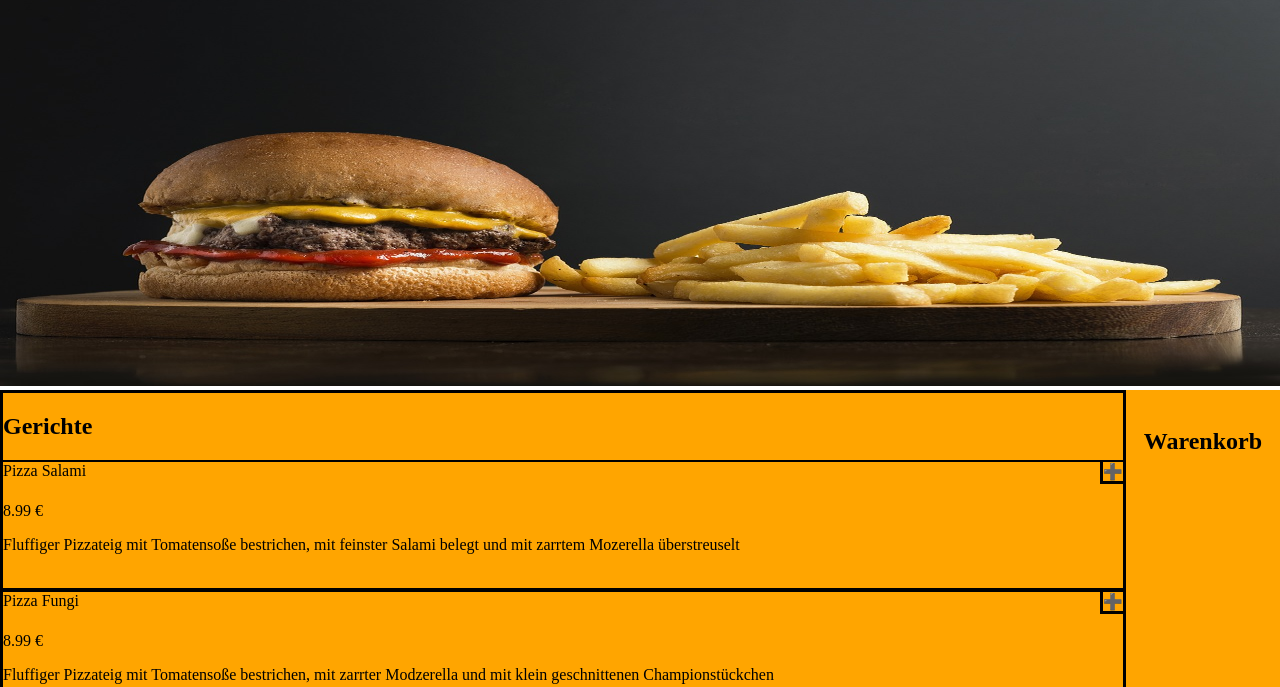
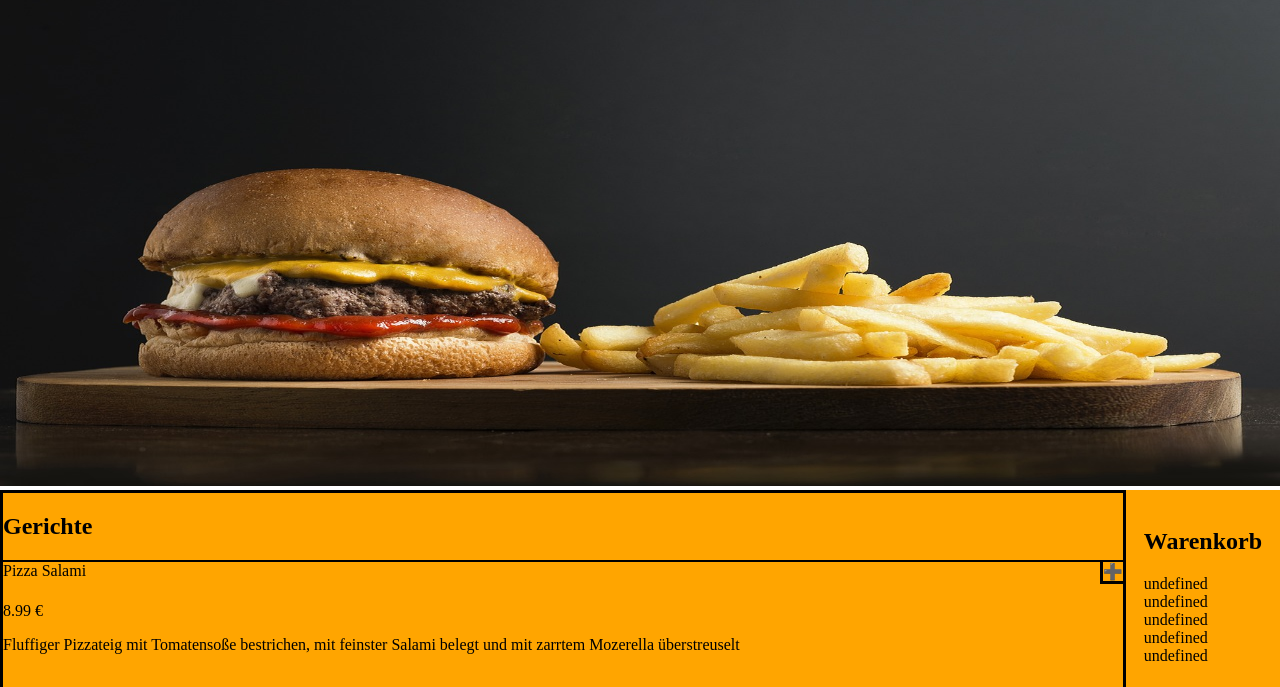
Before and after one commit to Ben-Dei/LieferBendo, a plain HTML site: page index.html in a window 1280 px wide. Shown: the part 94-781 px from the top of the page. Drawn offline with Linux system fonts and the light colour scheme.

Commit message:
first functions

```diff
--- a/index.html
+++ b/index.html
@@ -11,7 +11,7 @@
     <link rel="icon"    href="./assets/icon/favicon-16x16.png"
 
 </head>
-<body onload="renderToOderList()">
+<body onload="init()">
     <header class="header-section">
         <img src="./assets/icon/android-chrome-192x192.png" alt="">
         <h1>LieferBendo</h1>
@@ -23,7 +23,8 @@
         <div id="to_oder"></div>
     </section>
     <section class="basket_things" id="basket">
-        <div class="content_of_basket"><h2>Warenkorb</h2></div>
+        <h2>Warenkorb</h2>
+        <div class="content_of_basket" id="basket_content"></div>
     </section>
     </div>
 </body>
--- a/script.js
+++ b/script.js
@@ -41,13 +41,75 @@ let foodToOrder = [
     },
 ];
 
+let basket = [
+    {
+        "name" : "",
+        "price" : "",
+        "information" : "",
+
+    },
+    {
+        "name" : "",
+        "price" : "",
+        "information" : "",
+
+    },
+    {
+        "name" : "",
+        "price" : "",
+        "information" : "",
+
+    },
+    {
+        "name" : "",
+        "price" : "",
+        "information" : "",
+
+    },
+    {
+        "name" : "",
+        "price" : "",
+        "information" : "",
+
+    },
+
+];
+
+
+function init(){
+    renderToOderList();
+    renderBasket();
+}
+
 
 function renderToOderList(){
     let content = document.getElementById('to_oder');
     content.innerHTML = "";
     for (let foodOderIndex = 0; foodOderIndex < foodToOrder.length; foodOderIndex++) {
         let foodItem = foodToOrder[foodOderIndex];
-        content.innerHTML += templateOderList(foodItem, foodOderIndex)
+        content.innerHTML += templateOderList(foodItem, foodOderIndex);
 
     }
 }
+
+function renderBasket(){
+    let basketContent = document.getElementById('basket_content');
+    basketContent.innerHTML = "";
+    for (let basketIndex = 0; basketIndex < basket.length; basketIndex++){
+        let basketItem = basket[basketIndex];
+        basketContent.innerHTML += templateBasketList(basketItem, basketIndex);
+    }
+}
+
+function fromDishesToBasket(foodOderIndex){
+    let addToBasket = foodToOrder.splice(foodOderIndex, 1);
+    addToBasket.push(basket[0]);
+    if (basket[basketIndex].name != 0) {
+        addToBasket.innerHTML = `${basket[basketIndex] += 1}`
+    } else {
+
+    };
+    if (basket[basketIndex].price != 0) {
+        addToBasket.innerHTML = `${basket[basketIndex] += 1}`
+    }
+}
--- a/styles_css/style.css
+++ b/styles_css/style.css
@@ -11,7 +11,7 @@
 }
 .img_atT{
     width: 100%;
-    height: 400px;
+    height: 500px;
     margin-bottom: 0px;
 
 }
@@ -23,6 +23,7 @@
     display: flex;
     flex-direction: row;
     justify-content: space-between;
+    margin-top: 0px;
 }
 .top-bar{
     display: flex;
@@ -48,6 +49,9 @@
     background-color: orange;
     margin-top: 0px;
 }
+.basket_things{
+    position: relative;
+}
 .content_of_basket{
     width: 100%;
     height: 400px;
--- a/template/template.js
+++ b/template/template.js
@@ -3,10 +3,18 @@ function templateOderList(foodItem, foodOderIndex){
     return /*html*/`
             <div>
                 <div class="line"></div>
-                <div class="top-bar">${foodItem.name}<div class="addSome" id="addSome${foodOderIndex}">➕</div></div><br>
+                <div class="top-bar">${foodItem.name}<div class="addSome" id="addSome${foodOderIndex}" onclick ="fromDishesToBasket(${foodOderIndex})">➕</div></div><br>
                 <div>${foodItem.price} €</div>
                 <div><p>${foodItem.information}<br><br></p></div>
-                <div class="line"></div>
             </div>
         `;
 }
+
+function templateBasketList(basketItem, basketIndex){
+    return /*html*/`
+            <div>
+                <div>${basketIndex.name}</div>
+                <div>${basketItem.price}</div>
+            </div>
+        `;
+}
```
